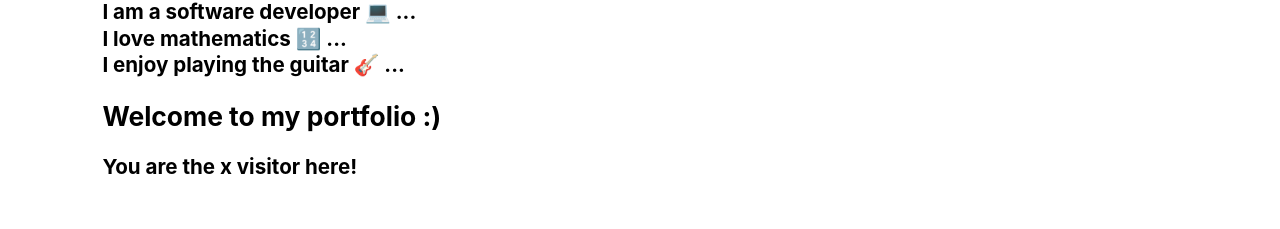
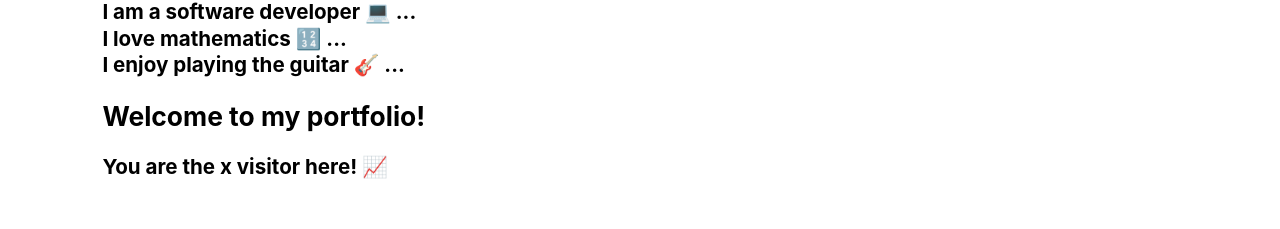
Before and after one commit to muditdahiya/mudit.online, a React (Create React App) app: page / in a window 1280 px wide. Shown: the part 171-400 px from the top of the page. Built offline with nearby package versions, Linux system fonts and the light colour scheme.

Commit message:
tidying up

```diff
--- a/src/containers/Home/Home.js
+++ b/src/containers/Home/Home.js
@@ -83,8 +83,8 @@ function Home() {
           </p>
         </h3>
       </div>
-      <h2>Welcome to my portfolio :)</h2>
-      <h3>You are the x visitor here!</h3>
+      <h2>Welcome to my portfolio!</h2>
+      <h3>You are the x visitor here! 📈</h3>
     </div>
   );
 }
```
